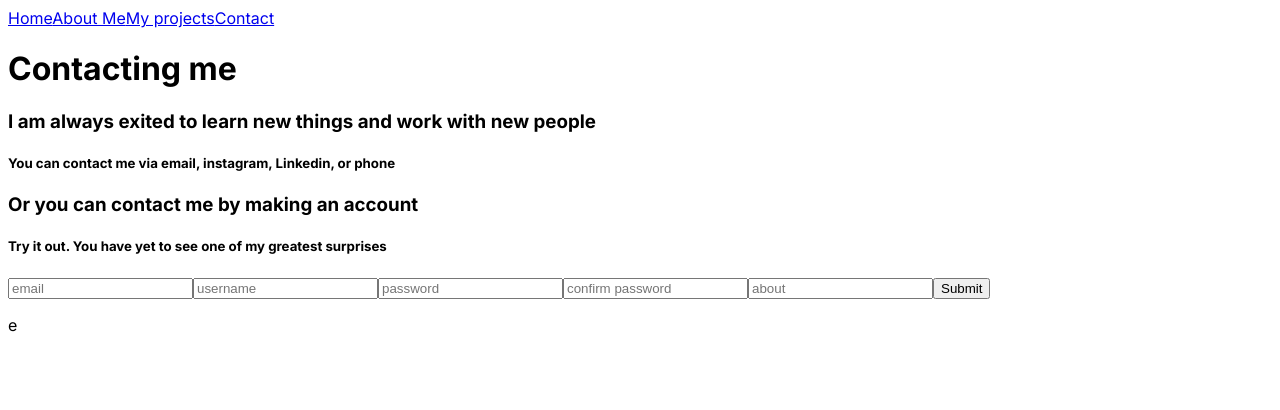
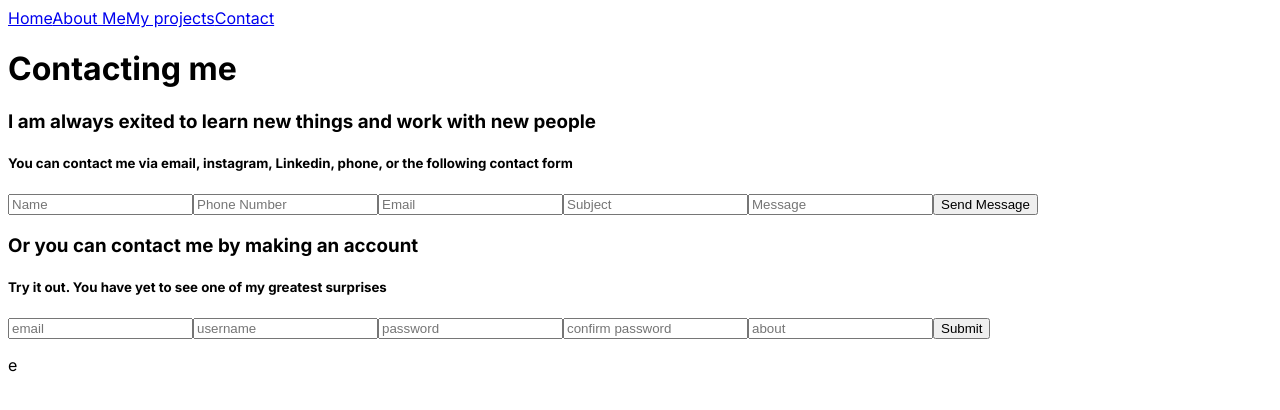
Before and after one commit to IlyaasAitSimmou/Ilyaas-website, a Next.js app: page /contact in a window 1280 px wide. Shown: the top 410 px of the page. Built offline with nearby package versions, Linux system fonts and the light colour scheme.

Commit message:
added email verification with nodemailer

```diff
--- /dev/null
+++ b/app/components/ContactForm.tsx
@@ -0,0 +1,24 @@
+import React, { useState } from 'react'
+
+const ContactForm = () => {
+    const [name, setName] = useState('')
+    const [phoneNumber, setPhoneNumber] = useState('')
+    const [email, setEmail] = useState('')
+    const [subject, setSubject] = useState('')
+    const [message, setMessage] = useState('')
+    const contactEmail = () => {
+
+    }
+    return (
+        <form onSubmit={contactEmail}>
+            <input type="text" placeholder='Name' value={name} onChange={(e) => setName(e.target.value)}/>
+            <input type="tel" placeholder='Phone Number' value={phoneNumber} onChange={(e) => setPhoneNumber(e.target.value)}/>
+            <input type="email" placeholder='Email' value={email} onChange={(e) => setEmail(e.target.value)}/>
+            <input type="text" placeholder='Subject' value={subject} onChange={(e) => setSubject(e.target.value)}/>
+            <input type="text" placeholder='Message' value={message} onChange={(e) => setMessage(e.target.value)}/>
+            <button type='submit'>Send Message</button>
+        </form>
+    )
+}
+
+export default ContactForm
--- /dev/null
+++ b/app/components/SignUpForm.tsx
@@ -0,0 +1,76 @@
+"use client"
+import { useState } from 'react'
+
+const SignUpForm = () => {
+    const [email, setEmail] = useState('')
+    const [username, setUserame] = useState('')
+    const [password, setPassword] = useState('')
+    const [confirmation, setConfirmation] = useState('')
+    const [about, setAbout] = useState('')
+    const [errorMessage, setErrorMessage] = useState('e')
+
+    const signUp = async () => {
+        const res = await fetch('/api/sign_up', {
+        method: 'POST',
+        body: JSON.stringify({
+            email,
+            username,
+            password,
+            confirmation,
+            about
+        }),
+        })
+        .then((res) => res.json())
+        .then((resData) => {
+        console.log(resData)
+        if (resData.username) {
+            setErrorMessage(`${resData.username}'s account was created successfully. An email has been send to ${resData.email} for verification. Do not close this tab`)
+            verifyAccount(resData.username, resData.email, 'somewhere')
+        } else {
+            setErrorMessage(`Account was not created because ${resData.error}`)
+        }
+        })
+    }
+
+    const verifyAccount = async (username: string, email: string, link: string) => {
+        const res = await fetch('/api/emails', {
+        method: 'POST',
+        body: JSON.stringify({
+            username,
+            email,
+            link
+        }),
+        })
+        .then((res) => res.json())
+        .then((resData) => {
+        console.log(resData)
+        if (resData.accepted) {
+            setErrorMessage(resData.accepted)
+        } else {
+            setErrorMessage(resData.message)
+        }
+        })
+    }
+    return (
+        <>
+            <form onSubmit={(e) => {
+                e.preventDefault()
+                signUp()
+                }}>
+                <input type="email" value={email} onChange={(e) => setEmail(e.target.value)} placeholder='email'/>
+                <input type="text" value={username} onChange={(e) => setUserame(e.target.value)} placeholder='username'/>
+                <input type="password" value={password} onChange={(e) => {
+                    setPassword(e.target.value)
+                    console.log('eEUQEIRHUWIQHFUIQWFOIQJFUROQJJFIOQJFEIOJFQOIJEOIQJFQIO')
+                }
+                    } placeholder='password'/>
+                <input type="password" value={confirmation} onChange={(e) => setConfirmation(e.target.value)} placeholder='confirm password'/>
+                <input type='text' value={about} onChange={(e) => setAbout(e.target.value)} placeholder='about'/>
+                <button type='submit'>Submit</button>
+            </form>
+            <p>{errorMessage}</p>
+        </>
+  )
+}
+
+export default SignUpForm
--- a/app/contact/page.tsx
+++ b/app/contact/page.tsx
@@ -2,92 +2,69 @@
 import React, { useState } from 'react'
 import { postgresConnectionString, sql } from '@vercel/postgres';
 import { NextResponse } from 'next/server';
+import SignUpForm from '../components/SignUpForm';
+import ContactForm from '../components/ContactForm';
 
 const Page = () => {
-  const [email, setEmail] = useState('')
-  const [username, setUserame] = useState('')
-  const [password, setPassword] = useState('')
-  const [confirmation, setConfirmation] = useState('')
-  const [about, setAbout] = useState('')
-  const [errorMessage, setErrorMessage] = useState('e')
+  // const [email, setEmail] = useState('')
+  // const [username, setUserame] = useState('')
+  // const [password, setPassword] = useState('')
+  // const [confirmation, setConfirmation] = useState('')
+  // const [about, setAbout] = useState('')
+  // const [errorMessage, setErrorMessage] = useState('e')
 
-  const signUp = async () => {
-    const res = await fetch('/api/sign_up', {
-      method: 'POST',
-      body: JSON.stringify({
-        email,
-        username,
-        password,
-        confirmation,
-        about
-      }),
-    })
-    .then((res) => res.json())
-    .then((resData) => {
-      console.log(resData)
-      if (resData.username) {
-        setErrorMessage(`${resData.username}'s account was created successfully. An email has been send to ${resData.email} for verification. Do not close this tab`)
-        verifyAccount(resData.username, resData.email, 'somewhere')
-      } else {
-        setErrorMessage(`Account was not created because ${resData.error}`)
-      }
-    })
-  }
+  // const signUp = async () => {
+  //   const res = await fetch('/api/sign_up', {
+  //     method: 'POST',
+  //     body: JSON.stringify({
+  //       email,
+  //       username,
+  //       password,
+  //       confirmation,
+  //       about
+  //     }),
+  //   })
+  //   .then((res) => res.json())
+  //   .then((resData) => {
+  //     console.log(resData)
+  //     if (resData.username) {
+  //       setErrorMessage(`${resData.username}'s account was created successfully. An email has been send to ${resData.email} for verification. Do not close this tab`)
+  //       verifyAccount(resData.username, resData.email, 'somewhere')
+  //     } else {
+  //       setErrorMessage(`Account was not created because ${resData.error}`)
+  //     }
+  //   })
+  // }
 
-  const verifyAccount = async (username: string, email: string, link: string) => {
-    const res = await fetch('/api/emails', {
-      method: 'POST',
-      body: JSON.stringify({
-        username,
-        email,
-        link
-      }),
-    })
-    .then((res) => res.json())
-    .then((resData) => {
-      console.log(resData)
-      if (resData.accepted) {
-        setErrorMessage(resData.accepted)
-      } else {
-        setErrorMessage(resData.message)
-      }
-    })
-  }
-  // const signUp = async () => {
-  //   if (email && username && password && confirmation) {
-  //     console.log('POSTGRES_URL:', process.env.POSTGRES_URL);
-  //     console.log('pass1')
-  //     if (password !== confirmation) {
-  //       return '';
+  // const verifyAccount = async (username: string, email: string, link: string) => {
+  //   const res = await fetch('/api/emails', {
+  //     method: 'POST',
+  //     body: JSON.stringify({
+  //       username,
+  //       email,
+  //       link
+  //     }),
+  //   })
+  //   .then((res) => res.json())
+  //   .then((resData) => {
+  //     console.log(resData)
+  //     if (resData.accepted) {
+  //       setErrorMessage(resData.accepted)
   //     } else {
-  //       try {
-  //         setErrorMessage('trying')
-  //         await sql`INSERT INTO users (email, username, description, password) VALUES (${email}, ${username}, ${about}, ${password});`;
-  //       } catch (error) {
-  //         setErrorMessage('failed')
-  //         console.log(error)
-  //         return NextResponse.json({ error }, { status: 500 });
-  //       }
+  //       setErrorMessage(resData.message)
+  //     }
+  //   })
+  // }
 
-  //       const users = await sql`SELECT * FROM users;`;
-  //       setErrorMessage('success')
-  //       console.log(`here is ${users}`)
-  //       return NextResponse.json({ users }, { status: 200 });
-  //       }
-  //     } else {
-  //       console.log('error1')
-  //     return ''
-  //   }
-
-  //   }
   return (
     <div>
         <h1>Contacting me</h1>
         <h3>I am always exited to learn new things and work with new people</h3>
-        <h5>You can contact me via email, instagram, Linkedin, or phone</h5>
+        <h5>You can contact me via email, instagram, Linkedin, phone, or the following contact form</h5>
+        <ContactForm/>
         <h3>Or you can contact me by making an account</h3>
         <h5>Try it out. You have yet to see one of my greatest surprises</h5>
-        <form onSubmit={(e) => {
+        {/* <form onSubmit={(e) => {
           e.preventDefault()
           signUp()
           }}>
@@ -101,18 +78,10 @@ const Page = () => {
             <input type="password" value={confirmation} onChange={(e) => setConfirmation(e.target.value)} placeholder='confirm password'/>
             <input type='text' value={about} onChange={(e) => setAbout(e.target.value)} placeholder='about'/>
             <button type='submit'>Submit</button>
-        </form>
-        <p>{errorMessage}</p>
+        </form> */}
+        <SignUpForm/>
     </div>
   )
 }
 
 export default Page
-
-
-// onSubmit={(event) => {
-//   event.preventDefault()
-
-// }}
-
-// , "lint": "next lint"
--- a/package.json
+++ b/package.json
@@ -13,7 +13,8 @@
     "next": "14.2.5",
     "nodemailer": "^6.9.14",
     "react": "^18",
-    "react-dom": "^18"
+    "react-dom": "^18",
+    "resend": "^3.5.0"
   },
   "devDependencies": {
     "@types/node": "^20",
--- a/utils/mail.utils.ts
+++ b/utils/mail.utils.ts
@@ -3,12 +3,13 @@ import Mail from 'nodemailer/lib/mailer'
 import SMTPTransport from 'nodemailer/lib/smtp-transport'
 
 const transport = notemailer.createTransport({
-    host: process.env.MAIL_HOST,
-    port: process.env.MAIL_PORT,
-    secure: process.env.NODE_ENV !== 'development',
+    service: 'gmail',
+    host: process.env.EMAIL_HOST,
+    port: 587,
+    secure: true,
     auth: {
-        user: process.env.MAIL_USER,
-        pass: process.env.MAIL_PASSWORD,
+        user: process.env.EMAIL_USER,
+        pass: process.env.EMAIL_PASS,
     },
 } as SMTPTransport.Options)
 
```
Also changed, not shown: 1 other file (tests, documents, lock files or other folders).
